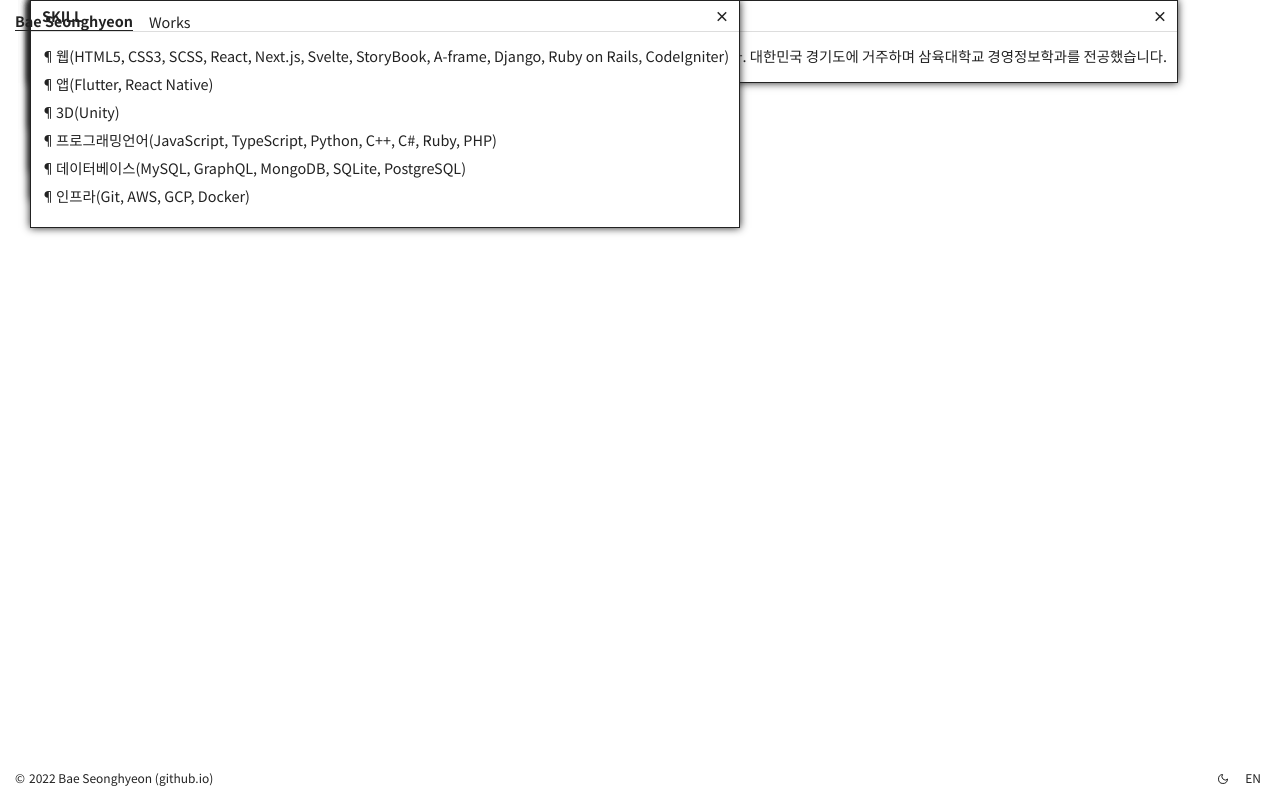
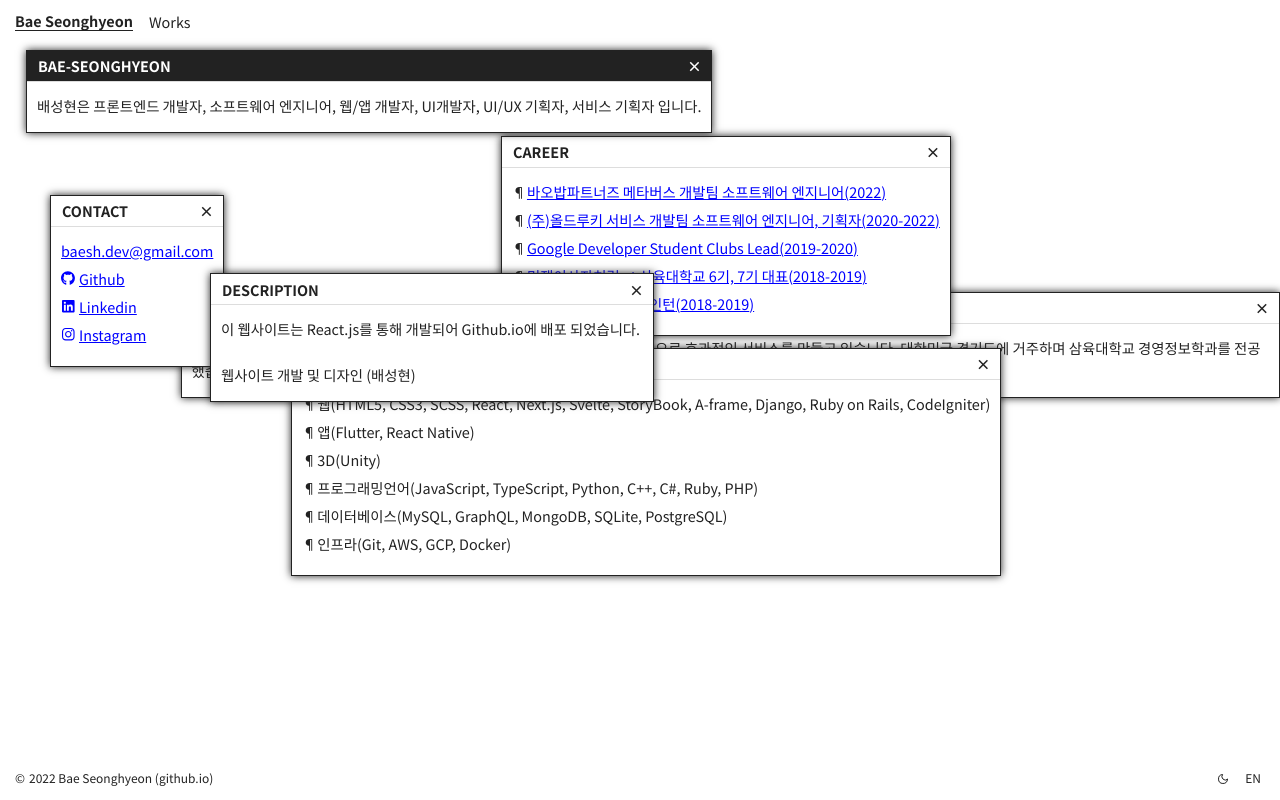
Before and after one commit to baeseonghyeon/baeseonghyeon.github.io, a Next.js app: page /profile in a window 1280 px wide. Built offline with nearby package versions, Linux system fonts and the light colour scheme; a web font is replaced by a local one.

Commit message:
feat: dev popup 컴포넌트 구현

```diff
--- a/src/components/popup/popup.module.scss
+++ b/src/components/popup/popup.module.scss
@@ -4,7 +4,6 @@
 .container {
     position: absolute;
     @include shadow-outline(1vh);
-
     p {
         margin: 0;
     }
@@ -63,6 +62,8 @@
         position: relative;
         width: 100%;
         margin-bottom: 5px;
+        top: initial !important;
+        left: initial !important;
         // padding: 0.5rem 11px;
         // .copy-right {
         //     padding-left: 15px;
--- a/src/components/popup/popup.tsx
+++ b/src/components/popup/popup.tsx
@@ -1,6 +1,6 @@
 import styles from "./popup.module.scss";
 import cb from "classnames/bind";
-import { HtmlHTMLAttributes, useRef, useState } from "react";
+import { HtmlHTMLAttributes, useEffect, useRef, useState } from "react";
 import Draggable from "react-draggable";
 import useMediaQuery from "hooks/useMediaQuery";
 const cn = cb.bind(styles);
@@ -9,30 +9,65 @@ export interface PopupProps extends HtmlHTMLAttributes<HTMLDivElement> {
     idx: number;
     title?: string;
     isHighlight?: boolean;
+    isRandomPositon?: boolean;
 }
 
 const Popup = (props: PopupProps) => {
-    const { title = "title", idx, isHighlight = false } = props;
+    const {
+        title = "title",
+        idx,
+        isHighlight = false,
+        isRandomPositon = true,
+    } = props;
+
     const [screenWidth] = useMediaQuery();
+    const isPcScreenSize = screenWidth > 768;
+
+    const popupOrder = idx + (isHighlight ? 100 : 5);
+    const [zIndex, setZindex] = useState<number>(popupOrder);
+
+    const [visibility, setVisibility] = useState<boolean>(true);
     const popupRef = useRef<HTMLDivElement>(null);
-    const [visibility, setVisibility] = useState<boolean>(true);
-    const [zIndex, setZindex] = useState<number>();
 
-    const onClosePopup = (popupId: number) => {
+    useEffect(() => {
+        if (isRandomPositon && popupRef.current !== null) {
+            setPositionRandom(popupRef.current);
+        }
+    }, []);
+
+    const setPositionRandom = (element: HTMLDivElement) => {
+        element.style.left = `${
+            Math.random() * ((window.innerWidth - element.offsetWidth) * 0.8) +
+            window.innerWidth * 0.13
+        }px`;
+        element.style.top = `${
+            Math.random() *
+                ((window.innerHeight - element.offsetHeight) * 0.7) +
+            window.innerHeight * 0.12
+        }px`;
+    };
+
+    const onClosePopup = (popupElement: HTMLDivElement | null) => {
         setVisibility(false);
+        if (popupElement !== null) removePopup(popupElement);
+    };
+
+    const removePopup = (popupElement: HTMLDivElement) => {
+        setTimeout(() => {
+            popupElement.remove();
+        }, 250);
     };
 
     return (
         <Draggable
-            disabled={screenWidth > 768 ? false : true}
+            disabled={isPcScreenSize ? false : true}
             axis="both"
             handle=""
             defaultPosition={{ x: 0, y: 0 }}
-            // position={undefined}
             grid={[25, 25]}
             scale={1}
             onDrag={() => setZindex(9999)}
-            // onStop={() => setZindex(highlight ? 100 : 5 + id)}
+            onStop={() => setZindex(popupOrder)}
         >
             <div
                 className={cn(
@@ -40,7 +75,10 @@ const Popup = (props: PopupProps) => {
                     !visibility && "hide",
                     props.className,
                 )}
-                style={props.style}
+                style={(props.style, { zIndex: zIndex })}
+                ref={popupRef}
+                onMouseEnter={() => isPcScreenSize && setZindex(999)}
+                onMouseLeave={() => isPcScreenSize && setZindex(popupOrder)}
             >
                 <div
                     className={cn("header", isHighlight && "header--highlight")}
@@ -48,8 +86,10 @@ const Popup = (props: PopupProps) => {
                     {title}
                     <div
                         className={cn("close__button")}
-                        onClick={() => onClosePopup(idx)}
-                        onTouchStart={() => onClosePopup(idx)}
+                        onClick={() => onClosePopup(popupRef.current)}
+                        onTouchStart={() =>
+                            isPcScreenSize && onClosePopup(popupRef.current)
+                        }
                     >
                         ×
                     </div>
--- a/src/pages/profile/index.tsx
+++ b/src/pages/profile/index.tsx
@@ -32,7 +32,8 @@ const Profile: NextPage = (props: ProfileProps) => {
                         title={item.common?.toUpperCase()}
                         isHighlight={idx === 0}
                         key={`popup--${item.sort}`}
-                        idx={item.sort}
+                        idx={Number(item.sort)}
+                        className={cn(`popup__${item.common}`)}
                         style={{ order: item.sort }}
                     >
                         {item[language]}
@@ -44,8 +45,11 @@ const Profile: NextPage = (props: ProfileProps) => {
                     <Popup
                         title={item.title.toUpperCase()}
                         key={`popup--${item.sort}`}
-                        idx={item.sort}
-                        className={cn("popup__list__container")}
+                        idx={Number(item.sort)}
+                        className={cn(
+                            "popup__list__container",
+                            `popup__${item.title}`,
+                        )}
                         style={{ order: item.sort }}
                     >
                         <ul>
--- a/src/pages/profile/profile.module.scss
+++ b/src/pages/profile/profile.module.scss
@@ -5,7 +5,8 @@
     flex-flow: column;
 }
 
-.popup__list__container {
+.popup {
+    &__list__container {
         ul {
             margin: 0;
             list-style: none;
@@ -19,3 +20,12 @@
             }
         }
     }
+    &__bae-seonghyeon {
+        top: 50px !important;
+        left: 26px !important;
+    }
+    &__contact {
+        top: 195px !important;
+        left: 50px !important;
+    }
+}
```
Lines whose indentation alone changed are shown as unchanged.
